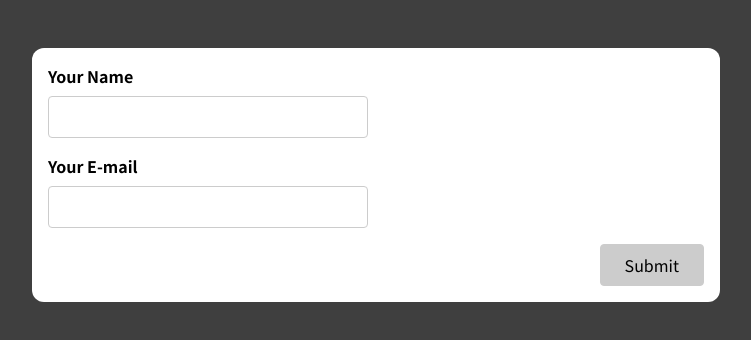
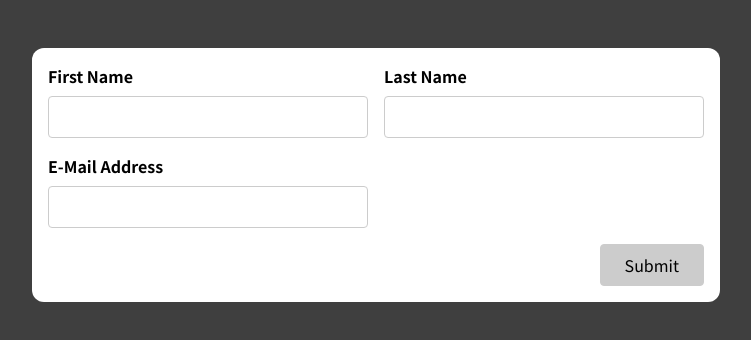
Before and after one commit to Ali-consciousroad/basicForm, a React (Create React App) app: page / in a window 1280 px wide. Shown: the top 340 px of the page, without its empty margins (264-1015 px from the left). Built offline with nearby package versions, Linux system fonts and the light colour scheme.

Commit message:
Add a new first name field

```diff
--- a/src/App.js
+++ b/src/App.js
@@ -1,9 +1,9 @@
-import SimpleInput from './components/SimpleInput';
+import BasicForm from './components/BasicForm';
 
 function App() {
   return (
     <div className="app">
-      <SimpleInput />
+      <BasicForm />
     </div>
   );
 }
--- a/src/components/BasicForm.js
+++ b/src/components/BasicForm.js
@@ -1,22 +1,111 @@
+import useInput from "../hooks/use-input";
+
 const BasicForm = (props) => {
+
+  const {
+    value: enteredFirstName,
+    isValid: enteredFirstNameIsValid,
+    hasError: firstNameInputHasError,
+    valueChangeHandler: firstNameChangeHandler,
+    inputBlurHandler: firstNameBlurHandler,
+    reset: resetFirstNameInput,
+  } = useInput(value => value.trim() !== '');
+
+  const {
+    value: enteredName,
+    isValid: enteredNameIsValid,
+    hasError: nameInputHasError,
+    valueChangeHandler: nameChangeHandler,
+    inputBlurHandler: nameBlurHandler,
+    reset: resetNameInput,
+  } = useInput(value => value.trim() !== '');
+
+  const {
+    value: enteredEmail,
+    isValid: enteredEmailIsValid,
+    hasError: emailInputHasError,
+    valueChangeHandler: emailChangeHandler,
+    inputBlurHandler: emailBlurHandler,
+    reset: resetEmailInput,
+  } = useInput(value => value.includes('@'));
+
+  let formIsValid = false;
+
+  if (enteredFirstNameIsValid && enteredNameIsValid && enteredEmailIsValid) {
+    formIsValid = true;
+  }
+
+  const formSubmissionHandler = (event) => {
+    event.preventDefault();
+
+    if (!enteredNameIsValid || !enteredFirstNameIsValid) {
+      return;
+    }
+
+    //console.log(enteredName);
+    resetFirstNameInput();
+    resetNameInput();
+    resetEmailInput();
+  };
+
+    const firstNameInputClasses = firstNameInputHasError
+    ? "form-control invalid"
+    : "form-control";
+
+    const nameInputClasses = nameInputHasError
+    ? "form-control invalid"
+    : "form-control";
+
+    const emailInputClasses = enteredEmailIsValid
+    ? "form-control invalid"
+    : "form-control";
+
   return (
-    <form>
+    <form onSubmit={formSubmissionHandler}>
       <div className='control-group'>
-        <div className='form-control'>
-          <label htmlFor='name'>First Name</label>
-          <input type='text' id='name' />
+        <div className={firstNameInputClasses}>
+          <label htmlFor='firstName'>First Name</label>
+          <input
+            type="text"
+            id="firstName"
+            onChange={firstNameChangeHandler}
+            onBlur={firstNameBlurHandler}
+            value={enteredFirstName}
+          />
+          {firstNameInputHasError && (
+          <p className="error-text">First name must not be empty.</p>
+          )}
         </div>
-        <div className='form-control'>
+        <div className={nameInputClasses}>
           <label htmlFor='name'>Last Name</label>
-          <input type='text' id='name' />
+          <input
+          type="text"
+          id="name"
+          onChange={nameChangeHandler}
+          onBlur={nameBlurHandler}
+          value={enteredName}
+        />
+        {nameInputHasError && (
+          <p className="error-text">Name must not be empty.</p>
+        )}
         </div>
       </div>
-      <div className='form-control'>
+
+      <div className={emailInputClasses}>
         <label htmlFor='name'>E-Mail Address</label>
-        <input type='text' id='name' />
+        <input
+          type="email"
+          id="email"
+          onChange={emailChangeHandler}
+          onBlur={emailBlurHandler}
+          value={enteredEmail}
+        />
+        {emailInputHasError && (
+          <p className="error-text">Please enter a valid email.</p>
+        )}
       </div>
       <div className='form-actions'>
-        <button>Submit</button>
+        <button disabled={!formIsValid}>Submit</button>
       </div>
     </form>
   );
```
